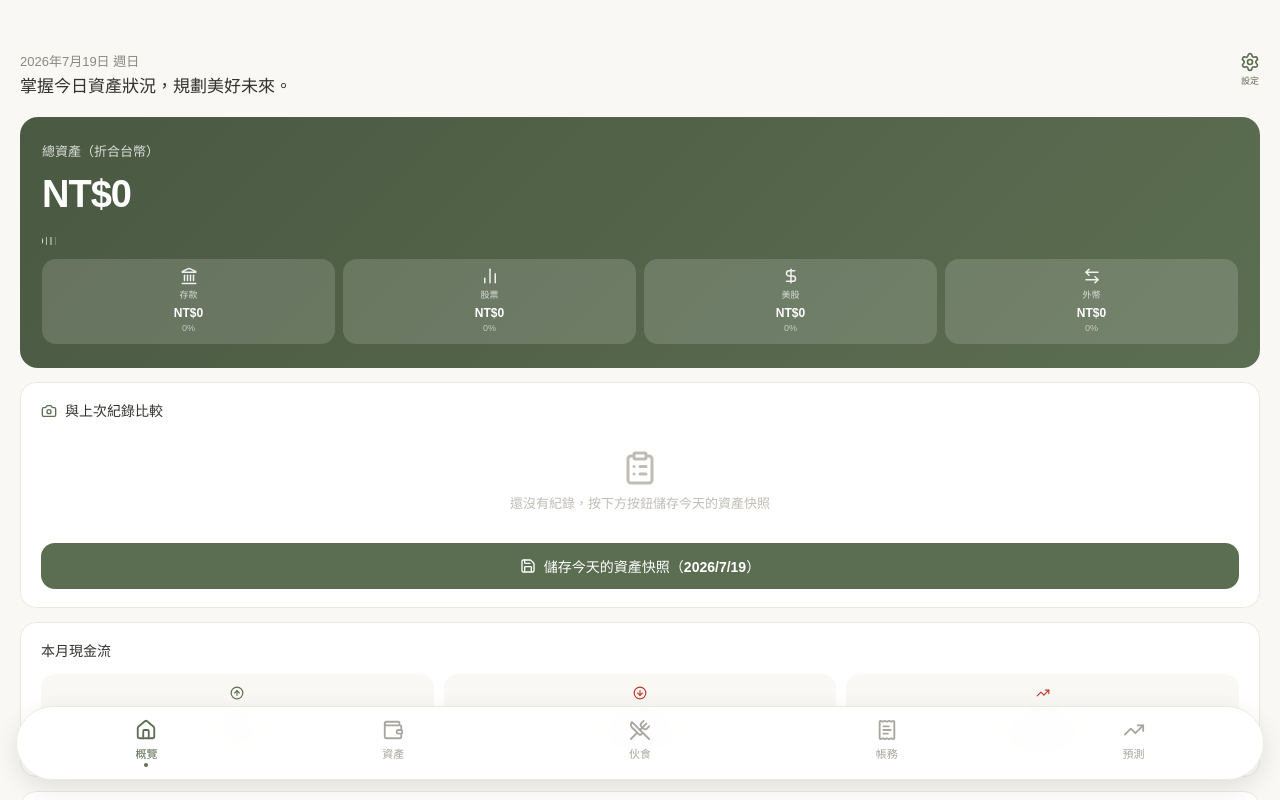
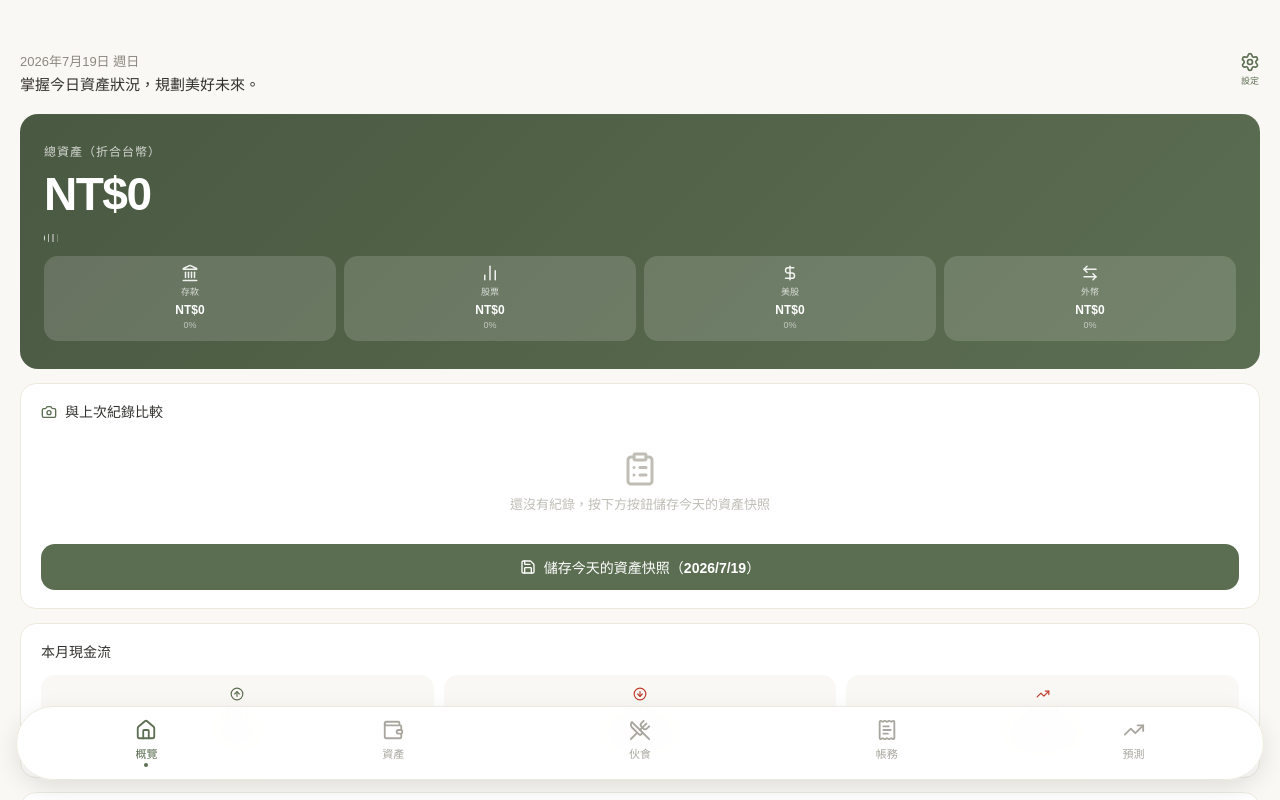
Before and after one commit to DetLeo/my-finance-app, a React (Vite) app: page / in a window 1280 px wide. Built offline with nearby package versions, Linux system fonts and the light colour scheme.

Commit message:
英雄數字極大化

```diff
--- a/src/App.jsx
+++ b/src/App.jsx
@@ -313,9 +313,9 @@ function OverviewPage({ expenses, income, assets, snapshots, onSaveSnapshot, one
 
   return (
     <div style={{ display: "flex", flexDirection: "column", gap: 14 }}>
-      <div style={{ background: "var(--hero-grad)", borderTop: "var(--hero-top)", borderRadius: 18, padding: "24px 22px", color: "#fff" }}>
-        <div style={{ fontSize: 13, opacity: 0.8, marginBottom: 4, fontFamily: "'Noto Sans TC', sans-serif" }}>總資產（折合台幣）</div>
-        <div style={{ fontSize: 38, fontWeight: 800, letterSpacing: -1, fontFamily: "'Noto Sans TC', sans-serif", background: "var(--gold-text-grad)", WebkitBackgroundClip: "text", backgroundClip: "text", color: "transparent" }}>{formatNT(totalTWD)}</div>
+      <div style={{ background: "var(--hero-grad)", borderTop: "var(--hero-top)", borderRadius: 18, padding: "28px 24px", color: "#fff" }}>
+        <div style={{ fontSize: 12, opacity: 0.75, marginBottom: 8, letterSpacing: 1, fontFamily: "'Noto Sans TC', sans-serif" }}>總資產（折合台幣）</div>
+        <div style={{ fontSize: 46, fontWeight: 800, letterSpacing: -1.5, lineHeight: 1.1, fontFamily: "'Noto Sans TC', sans-serif", background: "var(--gold-text-grad)", WebkitBackgroundClip: "text", backgroundClip: "text", color: "transparent" }}>{formatNT(totalTWD)}</div>
         <div style={{ display: "flex", gap: 3, marginTop: 14, borderRadius: 99, overflow: "hidden", height: 8 }}>
           {ASSET_TYPES.map(t => (
             <div key={t.key} style={{ flex: typeTotals[t.key] || 0.001, background: t.key === "cash" ? "rgba(255,255,255,0.85)" : t.key === "stock" ? "rgba(255,255,255,0.6)" : t.key === "ustock" ? "rgba(255,255,255,0.4)" : "rgba(255,255,255,0.25)" }} />
@@ -698,7 +698,7 @@ function OverviewPage({ expenses, income, assets, snapshots, onSaveSnapshot, one
 
   return (
     <div style={{ display: "flex", flexDirection: "column", gap: 14 }}>
-      <div style={{ background: "var(--hero-grad)", borderTop: "var(--hero-top)", borderRadius: 18, padding: "24px 22px", color: "#fff" }}>
+      <div style={{ background: "var(--hero-grad)", borderTop: "var(--hero-top)", borderRadius: 18, padding: "28px 24px", color: "#fff" }}>
         <div style={{ display: "flex", alignItems: "center", gap: 8, marginBottom: 4 }}>
           <UtensilsCrossed size={16} color="rgba(255,255,255,0.8)" />
           <span style={{ fontSize: 13, opacity: 0.8, fontFamily: "'Noto Sans TC', sans-serif" }}>本月伙食費估算</span>
@@ -1402,7 +1402,7 @@ export default function App() {
         <div style={{ fontSize: 13, color: "var(--sub)", marginBottom: 2 }}>
           {new Date().toLocaleDateString("zh-TW", { year: "numeric", month: "long", day: "numeric", weekday: "short" })}
         </div>
-        <div style={{ fontSize: 17, fontWeight: 700, color: "var(--text)", lineHeight: 1.5 }}>{pageGreetings[pageIndex]}</div>
+        <div style={{ fontSize: 15, fontWeight: 700, color: "var(--text)", lineHeight: 1.5 }}>{pageGreetings[pageIndex]}</div>
         <button onClick={() => setShowBackup(p => !p)} style={{ position: "absolute", top: 52, right: 20, border: "none", background: "none", cursor: "pointer", display: "flex", flexDirection: "column", alignItems: "center", gap: 2, padding: 0 }}>
           <Settings size={20} color={SAGE} />
           <span style={{ fontSize: 9, color: SAGE, fontFamily: "'Noto Sans TC', sans-serif", fontWeight: 600 }}>設定</span>
```
Also changed, not shown: 2 other files (tests, documents, lock files or other folders).
